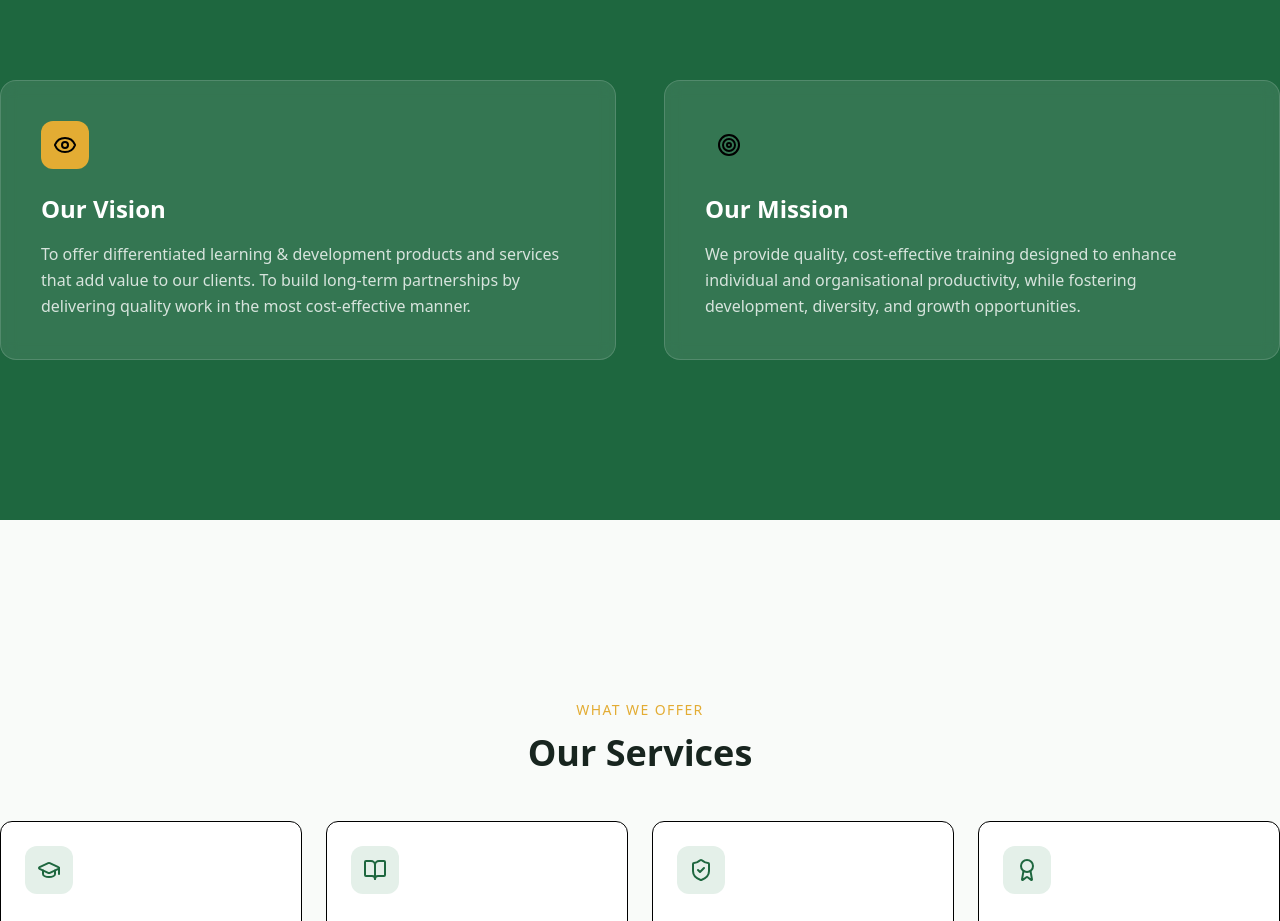
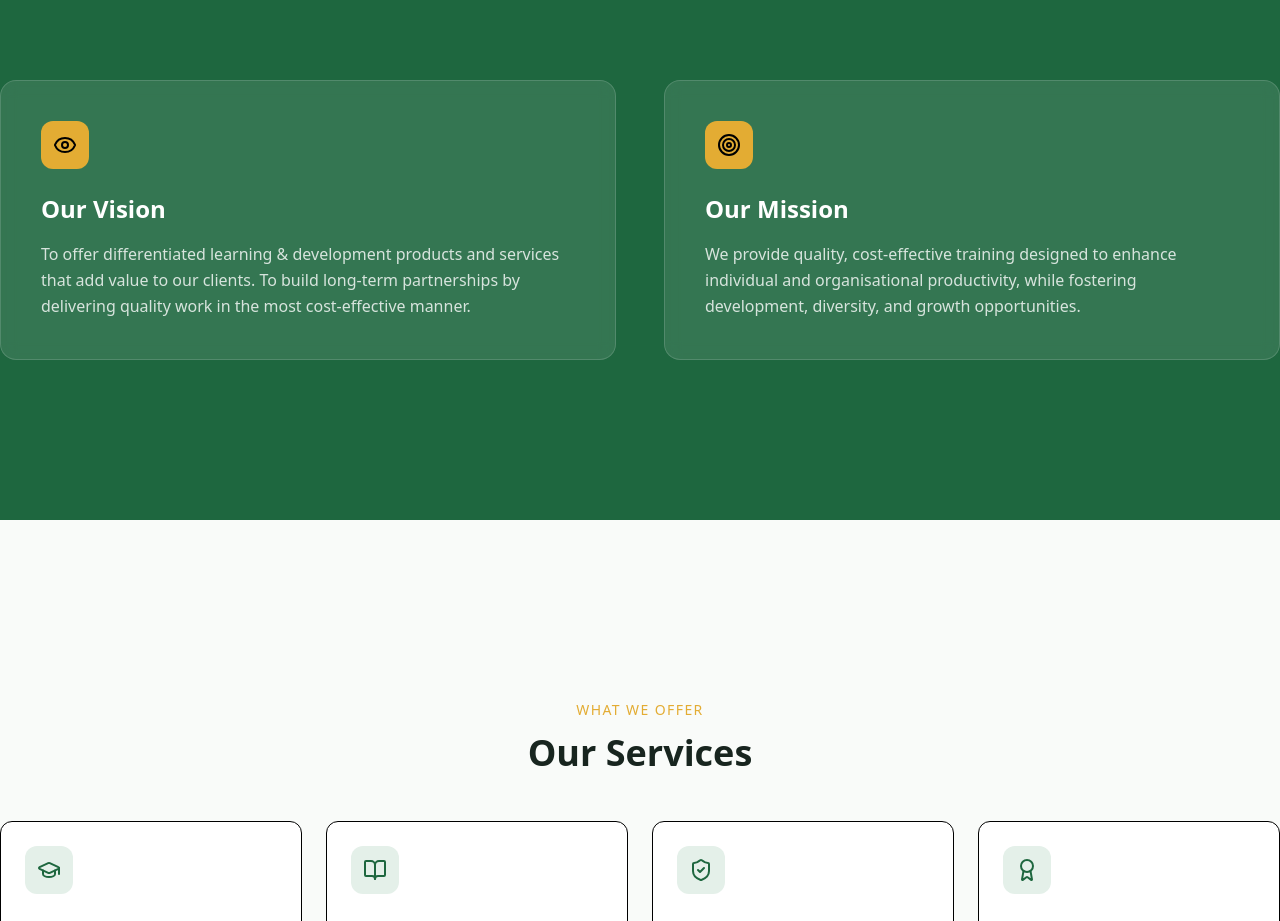
Before and after one commit to ourcodework/mrphiri, a React (Vite) app: page / in a window 1280 px wide. Shown: the part 1680-2601 px from the top of the page. Built offline with nearby package versions, Linux system fonts and the light colour scheme.

Commit message:
updated ui

```diff
--- a/src/components/ContactSection.jsx
+++ b/src/components/ContactSection.jsx
@@ -97,7 +97,7 @@ function ContactSection() {
                             required
                             maxLength={1000}
                         />
-                        <button type="submit" size="lg" className="w-[120px] h-[40px] bg-[#1E673F] flex items-center justify-center gap-2 sm:w-auto text-[#FFFFFF]">
+                        <button type="submit" size="lg" className="h-[40px] bg-[#1E673F] flex items-center justify-center gap-2 sm:w-auto text-[#FFFFFF]">
                             <Send className="w-4 h-4" />
                             Send Message
                         </button>
--- a/src/components/VisionMissionSection.jsx
+++ b/src/components/VisionMissionSection.jsx
@@ -19,7 +19,7 @@ function VisionMissionSection() {
 
           {/* Mission */}
           <div className="p-8 md:p-10 rounded-2xl bg-[#FFFFFF]/10 border border-[#FFFFFF]/15 backdrop-blur-sm">
-            <div className="w-12 h-12 rounded-xl bg-accent flex items-center justify-center mb-6">
+            <div className="w-12 h-12 rounded-xl bg-[#E3AC33] flex items-center justify-center mb-6">
               <Target className="w-6 h-6 text-accent-foreground" />
             </div>
             <h3 className="text-2xl font-heading font-bold text-[#FFFFFF] mb-4">Our Mission</h3>
```
